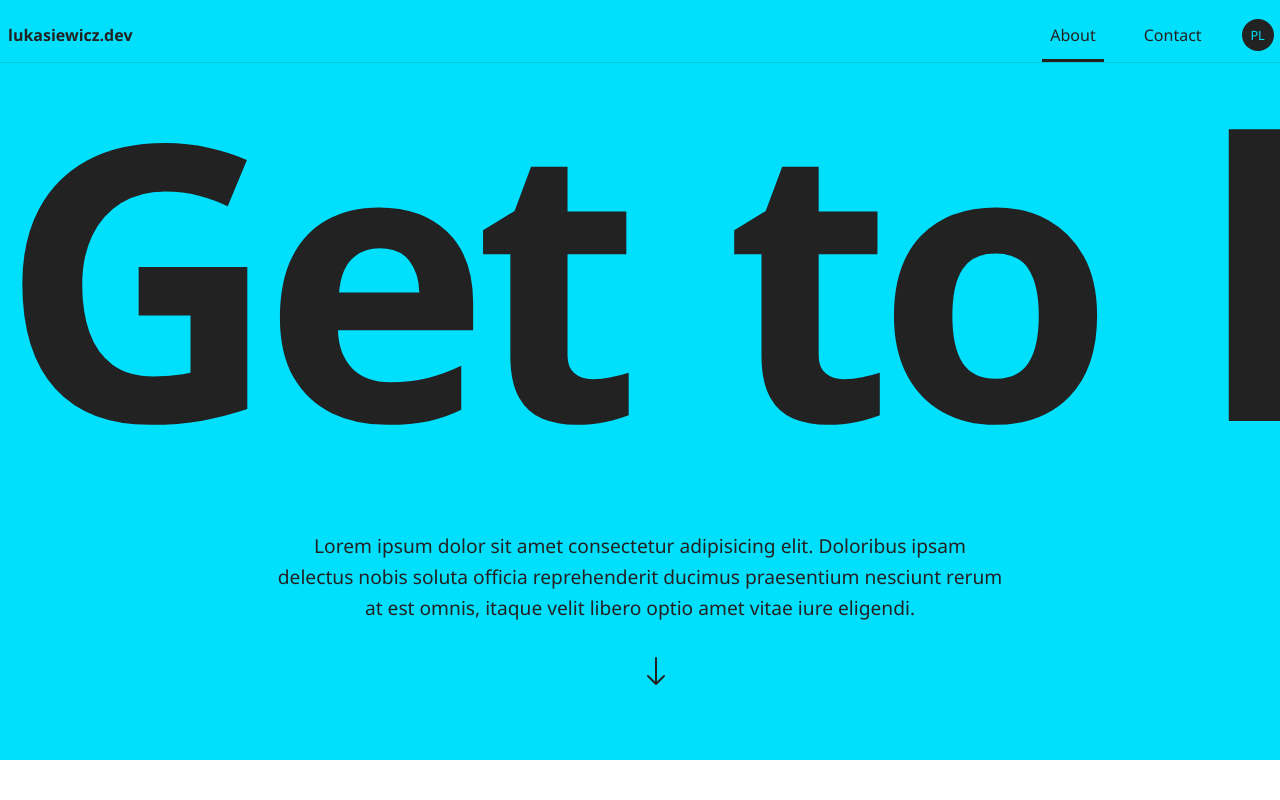
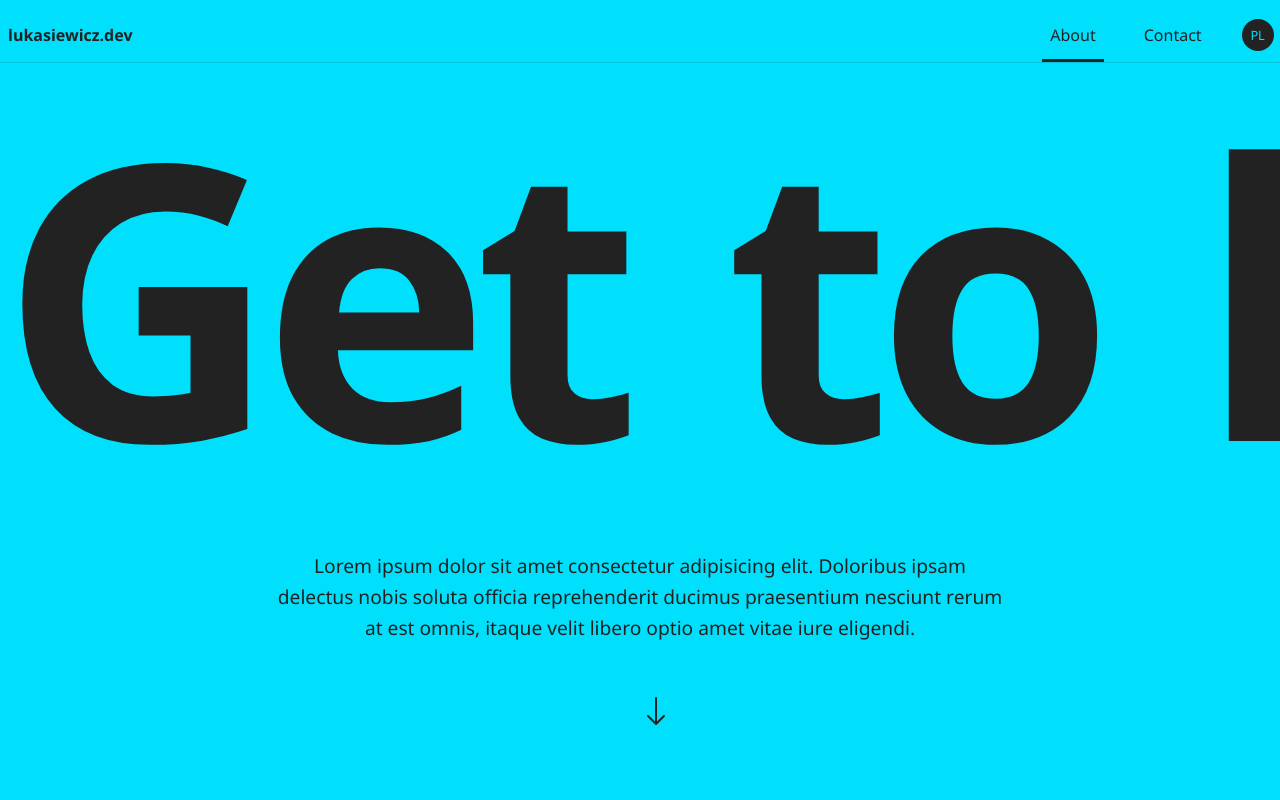
Before and after one commit to lukaszlukasiewicz/lukasiewicz.dev, a Next.js app: page /about in a window 1280 px wide. Shown: the top 800 px of the page. Built offline with nearby package versions, Linux system fonts and the light colour scheme.

Commit message:
Add pageId prop to SubHeader

```diff
--- a/components/Header/Header.module.scss
+++ b/components/Header/Header.module.scss
@@ -1,5 +1,5 @@
 .Header {
-  min-height:95vh;
+  min-height:100vh;
   display:grid;
   align-items: center;
   text-align: center;
--- a/components/Header/Header.tsx
+++ b/components/Header/Header.tsx
@@ -13,10 +13,12 @@ const Header: React.FC<HeaderProps> = ({ children, style }) => {
     </div>
   </div>
 }
+type SubHeaderProps = {
+  pageId?: string
+}
+export const SubHeader: React.FC<SubHeaderProps> = ({ children, pageId = "" }) => {
 
-export const SubHeader: React.FC = ({ children }) => {
-
-  const page = usePageConfig();
+  const page = usePageConfig(pageId);
   return <p className={Styles.SubHeader}>
     <span style={{ background: page.primaryColor, borderColor: page.primaryColor }}>
       {children}
```
